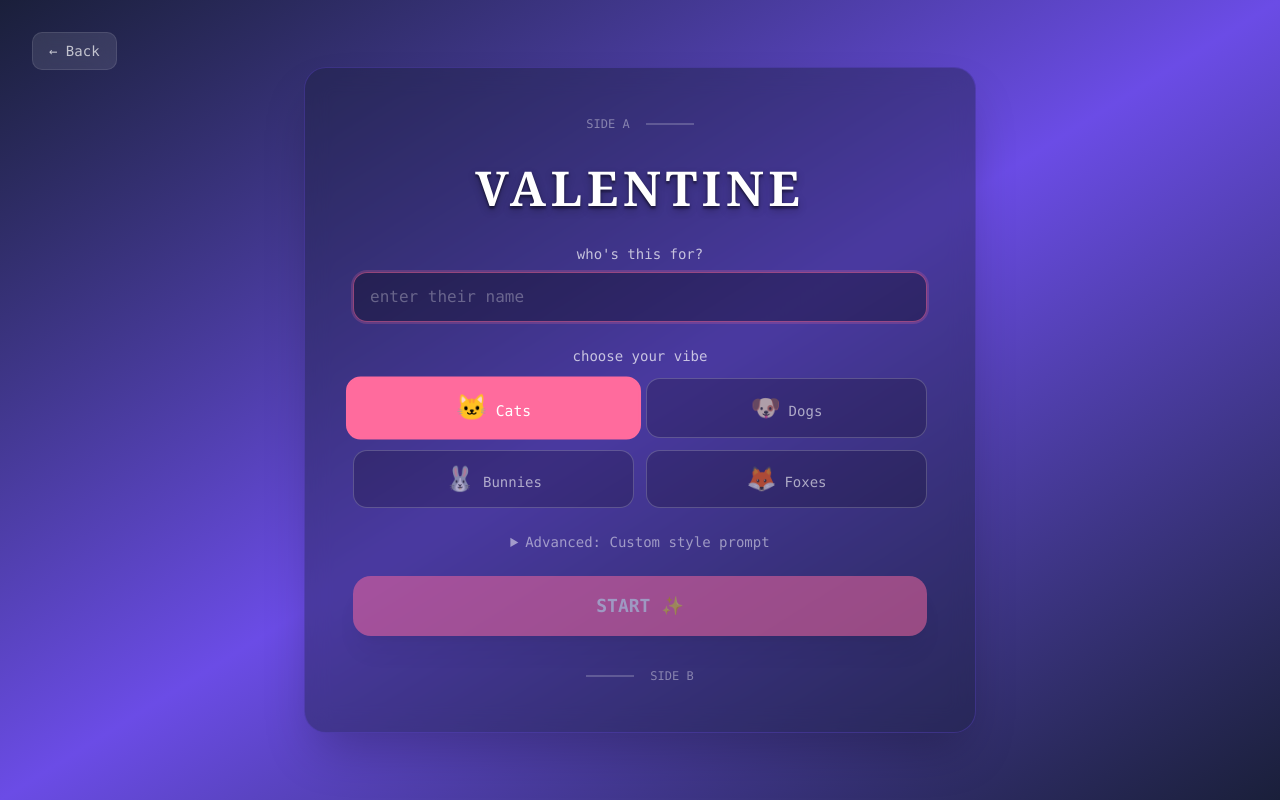
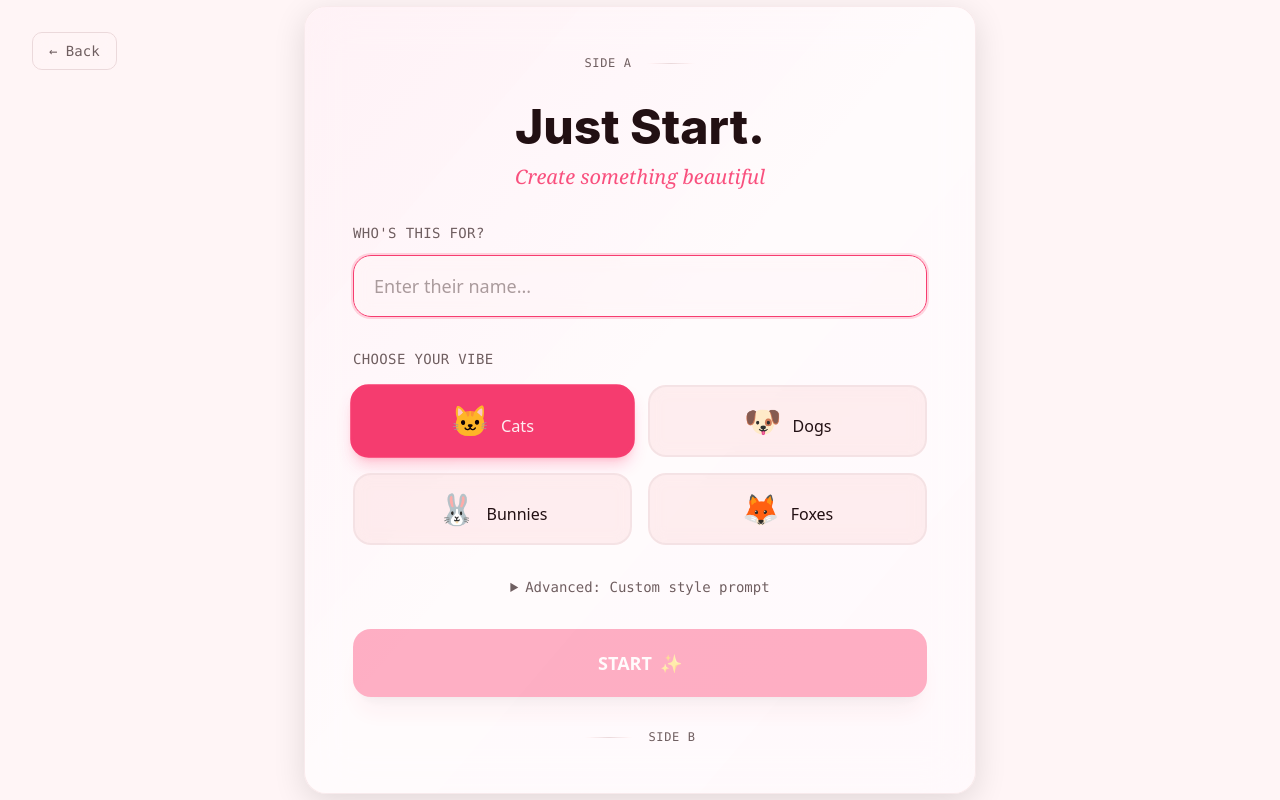
Before and after one commit to crafter-station/valentine-2026, a Next.js app: page /create in a window 1280 px wide. Built offline with nearby package versions, Linux system fonts and the light colour scheme.

Commit message:
feat: enhance create form with glassmorphism
- Add backdrop blur and transparency effects
- Staggered fade-in animations
- Improved hover states and transitions
- Better visual hierarchy
- Dynamic image loading per pet vibe

```diff
--- a/app/create/page.tsx
+++ b/app/create/page.tsx
@@ -26,12 +26,25 @@ export default function CreatePage() {
     { value: "foxes", label: "Foxes", emoji: "🦊" },
   ];
 
+  // Get animal name from petVibe
+  const getAnimalName = (vibe: PetVibe) => {
+    const names = {
+      cats: "cat",
+      dogs: "dog",
+      bunnies: "bunny",
+      foxes: "fox",
+    };
+    return names[vibe];
+  };
+
+  const animal = getAnimalName(petVibe);
+
   const slides = [
     {
       title: "MEMORIES",
       text: "Every moment with you feels like a favorite song on repeat",
       subtext: "the kind you never skip",
-      image: "/images/funky-cat.jpg",
+      image: `/images/${petVibe}/funky-${animal}.jpg`,
       bg: "bg-gradient-to-br from-funky-navy via-funky-purple to-funky-navy",
       frame: "bg-funky-navy/40 backdrop-blur-md border border-funky-purple/30",
       hasButtons: false,
@@ -40,7 +53,7 @@ export default function CreatePage() {
       title: "VIBES",
       text: "You're the perfect playlist",
       subtext: "every track hits different",
-      image: "/images/tipsy-cat.jpg",
+      image: `/images/${petVibe}/tipsy-${animal}.jpg`,
       bg: "bg-gradient-to-br from-tipsy-burgundy via-tipsy-wine to-tipsy-burgundy",
       frame: "bg-tipsy-burgundy/40 backdrop-blur-md border border-tipsy-rose/30",
       hasButtons: false,
@@ -49,7 +62,7 @@ export default function CreatePage() {
       title: "FEELS",
       text: "Like a cloudy day with you",
       subtext: "somehow it's still the best day",
-      image: "/images/cloudy-cat.jpg",
+      image: `/images/${petVibe}/cloudy-${animal}.jpg`,
       bg: "bg-gradient-to-br from-cloudy-teal via-cloudy-mint to-cloudy-teal",
       frame: "bg-cloudy-teal/40 backdrop-blur-md border border-cloudy-mint/30",
       hasButtons: false,
@@ -58,7 +71,7 @@ export default function CreatePage() {
       title: "QUESTION",
       text: "So... wanna be my Valentine?",
       subtext: "pick your answer wisely",
-      image: "/images/meowcha-cat.jpg",
+      image: `/images/${petVibe}/meowcha-${animal}.jpg`,
       bg: "bg-gradient-to-br from-meowcha-olive via-meowcha-lime/20 to-meowcha-olive",
       frame: "bg-meowcha-olive/40 backdrop-blur-md border border-meowcha-lime/30",
       hasButtons: true,
@@ -67,7 +80,7 @@ export default function CreatePage() {
       title: "YAYYY",
       text: "Best decision ever!",
       subtext: "let's make this Valentine's unforgettable",
-      image: "/images/celebration-cat.jpg",
+      image: `/images/${petVibe}/celebration-${animal}.jpg`,
       bg: "bg-gradient-to-br from-celebration-pink via-celebration-peach to-celebration-coral",
       frame: "bg-celebration-pink/40 backdrop-blur-md border border-celebration-coral/30",
       hasButtons: false,
@@ -259,62 +272,74 @@ export default function CreatePage() {
   // Selection Screen
   if (step === "select") {
     return (
-      <div className="h-screen w-screen bg-gradient-to-br from-funky-navy via-funky-purple to-funky-navy grain-intense scanline flex items-center justify-center p-4">
+      <div className="h-screen w-screen bg-background grain-intense flex items-center justify-center p-4">
         {/* Back button */}
         <Link
           href="/"
-          className="absolute top-4 left-4 md:top-8 md:left-8 px-4 py-2 bg-white/10 hover:bg-white/20 text-white/70 hover:text-white font-mono text-sm rounded-lg transition backdrop-blur-sm border border-white/10 z-50"
+          className="absolute top-4 left-4 md:top-8 md:left-8 px-4 py-2 bg-background/80 hover:bg-accent text-muted-foreground hover:text-foreground font-mono text-sm rounded-lg transition backdrop-blur-sm border border-border z-50"
         >
           ← Back
         </Link>
 
-        <div className="relative w-full max-w-2xl bg-funky-navy/40 backdrop-blur-md border border-funky-purple/30 rounded-3xl shadow-2xl p-8 md:p-12">
-          <div className="text-center space-y-8">
-            <div className="flex items-center justify-center gap-4 mb-8">
-              <div className="text-white/40 text-xs font-mono">SIDE A</div>
-              <div className="w-12 h-[2px] bg-white/20"></div>
+        <div className="relative w-full max-w-2xl bg-card/80 backdrop-blur-xl border border-border/50 rounded-3xl shadow-[0_8px_32px_rgba(0,0,0,0.12)] p-8 md:p-12 animate-in fade-in slide-in-from-bottom-4 duration-700">
+          {/* Decorative gradient */}
+          <div className="absolute inset-0 bg-gradient-to-br from-primary/5 via-transparent to-accent/5 rounded-3xl pointer-events-none" />
+
+          <div className="relative text-center space-y-8">
+            <div className="flex items-center justify-center gap-4 mb-8 animate-in fade-in duration-700 delay-100">
+              <div className="text-muted-foreground text-xs font-mono uppercase tracking-wider">SIDE A</div>
+              <div className="w-12 h-[1px] bg-gradient-to-r from-transparent via-border to-transparent"></div>
             </div>
 
-            <h1 className="font-serif text-4xl md:text-5xl font-bold text-white tracking-widest text-shadow-lg text-shadow-black/30 mb-8">
-              VALENTINE
-            </h1>
+            <div className="mb-8 space-y-3 animate-in fade-in duration-700 delay-200">
+              <h1 className="font-display text-3xl md:text-5xl font-extrabold text-foreground bg-clip-text">
+                Just Start.
+              </h1>
+              <p className="font-serif italic text-lg md:text-xl text-primary/90">
+                Create something beautiful
+              </p>
+            </div>
 
-            <form onSubmit={handleStart} className="space-y-6">
+            <form onSubmit={handleStart} className="space-y-8 animate-in fade-in duration-700 delay-300">
               {/* Name Input */}
-              <div className="space-y-2">
-                <label htmlFor="name" className="block text-white/70 font-mono text-sm">
-                  who's this for?
+              <div className="space-y-3 text-left">
+                <label htmlFor="name" className="block text-muted-foreground font-mono text-sm uppercase tracking-wide">
+                  Who's this for?
                 </label>
                 <input
                   id="name"
                   type="text"
                   value={name}
                   onChange={(e) => setName(e.target.value)}
-                  placeholder="enter their name"
-                  className="w-full px-4 py-3 bg-black/30 border border-white/20 rounded-xl text-white font-mono placeholder:text-white/30 focus:outline-none focus:border-funky-pink/50 focus:ring-2 focus:ring-funky-pink/20"
+                  placeholder="Enter their name..."
+                  className="w-full px-5 py-4 bg-background/50 backdrop-blur-sm border border-input/50 rounded-2xl text-foreground font-sans text-lg placeholder:text-muted-foreground/60 focus:outline-none focus:border-primary focus:ring-2 focus:ring-primary/20 transition-all duration-300 hover:border-input"
                   autoFocus
                 />
               </div>
 
               {/* Pet Vibe Selector */}
-              <div className="space-y-3">
-                <label className="block text-white/70 font-mono text-sm">
-                  choose your vibe
+              <div className="space-y-4 text-left">
+                <label className="block text-muted-foreground font-mono text-sm uppercase tracking-wide">
+                  Choose your vibe
                 </label>
-                <div className="grid grid-cols-2 gap-3">
-                  {petVibes.map((vibe) => (
+                <div className="grid grid-cols-2 gap-4">
+                  {petVibes.map((vibe, index) => (
                     <button
                       key={vibe.value}
                       type="button"
                       onClick={() => setPetVibe(vibe.value)}
-                      className={`px-4 py-3 rounded-xl font-mono text-sm transition-all ${
+                      style={{ animationDelay: `${index * 50}ms` }}
+                      className={`group relative px-5 py-4 rounded-2xl font-sans font-medium text-base transition-all duration-300 animate-in fade-in slide-in-from-bottom-2 ${
                         petVibe === vibe.value
-                          ? "bg-funky-pink text-white border-2 border-funky-pink scale-105"
-                          : "bg-black/20 text-white/60 border border-white/20 hover:bg-black/30"
+                          ? "bg-primary text-primary-foreground border-2 border-primary shadow-lg shadow-primary/25 scale-[1.02]"
+                          : "bg-secondary/50 backdrop-blur-sm text-secondary-foreground border-2 border-border/50 hover:border-primary/50 hover:bg-secondary/80 hover:scale-[1.02]"
                       }`}
                     >
-                      <span className="text-2xl mr-2">{vibe.emoji}</span>
-                      {vibe.label}
+                      <span className="text-3xl mr-3 inline-block group-hover:scale-110 transition-transform duration-300">{vibe.emoji}</span>
+                      <span>{vibe.label}</span>
+                      {petVibe === vibe.value && (
+                        <div className="absolute inset-0 rounded-2xl bg-primary/10 animate-pulse pointer-events-none" />
+                      )}
                     </button>
                   ))}
                 </div>
@@ -322,7 +347,7 @@ export default function CreatePage() {
 
               {/* Custom Prompt (Optional) */}
               <details className="group">
-                <summary className="cursor-pointer text-white/50 font-mono text-sm hover:text-white/70 transition">
+                <summary className="cursor-pointer text-muted-foreground font-mono text-sm hover:text-foreground transition">
                   Advanced: Custom style prompt
                 </summary>
                 <div className="mt-3">
@@ -330,7 +355,7 @@ export default function CreatePage() {
                     value={customPrompt}
                     onChange={(e) => setCustomPrompt(e.target.value)}
                     placeholder="e.g., cyberpunk style, neon colors, futuristic..."
-                    className="w-full px-4 py-3 bg-black/30 border border-white/20 rounded-xl text-white font-mono text-sm placeholder:text-white/30 focus:outline-none focus:border-funky-pink/50 focus:ring-2 focus:ring-funky-pink/20 resize-none"
+                    className="w-full px-4 py-3 bg-background border border-input rounded-xl text-foreground font-mono text-sm placeholder:text-muted-foreground focus:outline-none focus:border-ring focus:ring-2 focus:ring-ring/20 resize-none"
                     rows={3}
                   />
                 </div>
@@ -339,15 +364,28 @@ export default function CreatePage() {
               <button
                 type="submit"
                 disabled={!name.trim() || isStarting}
-                className="w-full px-8 py-4 bg-funky-pink text-white font-mono font-bold text-lg rounded-2xl hover:scale-105 transition-transform shadow-xl disabled:opacity-50 disabled:cursor-not-allowed disabled:hover:scale-100"
+                className="group relative w-full px-8 py-5 bg-primary text-primary-foreground font-sans font-bold text-lg rounded-2xl hover:scale-[1.02] hover:shadow-2xl hover:shadow-primary/30 transition-all duration-300 shadow-xl disabled:opacity-40 disabled:cursor-not-allowed disabled:hover:scale-100 overflow-hidden"
               >
-                {isStarting ? "Loading..." : "START ✨"}
+                <span className="relative z-10 flex items-center justify-center gap-2">
+                  {isStarting ? (
+                    <>
+                      <span className="animate-spin">⚡</span>
+                      Loading...
+                    </>
+                  ) : (
+                    <>
+                      START
+                      <span className="group-hover:rotate-12 transition-transform duration-300">✨</span>
+                    </>
+                  )}
+                </span>
+                <div className="absolute inset-0 bg-gradient-to-r from-primary via-primary/90 to-primary opacity-0 group-hover:opacity-100 transition-opacity duration-300" />
               </button>
             </form>
 
-            <div className="flex items-center justify-center gap-4 mt-8">
-              <div className="w-12 h-[2px] bg-white/20"></div>
-              <div className="text-white/40 text-xs font-mono">SIDE B</div>
+            <div className="flex items-center justify-center gap-4 mt-8 animate-in fade-in duration-700 delay-500">
+              <div className="w-12 h-[1px] bg-gradient-to-l from-transparent via-border to-transparent"></div>
+              <div className="text-muted-foreground text-xs font-mono uppercase tracking-wider">SIDE B</div>
             </div>
           </div>
         </div>
@@ -374,7 +412,7 @@ export default function CreatePage() {
               <div className="w-8 md:w-12 h-[2px] bg-white/20"></div>
             </div>
 
-            <h1 className="font-serif text-3xl md:text-5xl font-bold text-white tracking-widest text-shadow-lg text-shadow-black/30">
+            <h1 className="font-serif text-2xl md:text-4xl font-bold text-white tracking-widest text-shadow-lg text-shadow-black/30">
               {slide.title}
             </h1>
 
@@ -386,7 +424,7 @@ export default function CreatePage() {
 
           <div className={`flex-1 ${slide.frame} rounded-2xl md:rounded-3xl shadow-2xl relative p-4 md:p-8 flex flex-col min-h-0 animate-in fade-in duration-500`}>
             <div className="flex-1 flex items-center justify-center min-h-0">
-              <div className="relative w-full max-w-md aspect-square flex-shrink-0 animate-in zoom-in duration-700">
+              <div className="relative w-full max-w-md aspect-square flex-shrink-0 animate-in zoom-in duration-700 cat-float">
                 <Image
                   src={slide.image}
                   alt="Illustration"
@@ -398,10 +436,10 @@ export default function CreatePage() {
             </div>
 
             <div className="text-center space-y-2 md:space-y-3 mt-4 flex-shrink-0 animate-in slide-in-from-bottom duration-700 delay-200">
-              <p className="text-white font-serif text-2xl md:text-4xl font-bold leading-tight">
+              <p className="text-white font-serif text-xl md:text-3xl font-bold leading-tight">
                 {slide.text}
               </p>
-              <p className="text-white/60 font-mono text-sm md:text-base">{slide.subtext}</p>
+              <p className="text-white/60 font-mono text-xs md:text-sm">{slide.subtext}</p>
             </div>
 
             {slide.hasButtons && (
@@ -409,7 +447,7 @@ export default function CreatePage() {
                 <div className="absolute inset-0 flex items-center justify-center gap-4 md:gap-6">
                   <button
                     onClick={handleYes}
-                    className="px-8 md:px-12 py-3 md:py-5 bg-meowcha-brown text-meowcha-lime font-mono font-bold text-lg md:text-2xl rounded-2xl hover:scale-110 transition-all duration-200 shadow-xl hover:shadow-meowcha-lime/50 z-20 relative"
+                    className="px-6 md:px-10 py-2 md:py-4 bg-meowcha-brown text-meowcha-lime font-mono font-bold text-base md:text-xl rounded-2xl hover:scale-110 transition-all duration-200 shadow-xl hover:shadow-meowcha-lime/50 z-20 relative"
                   >
                     YES ✨
                   </button>
@@ -418,7 +456,7 @@ export default function CreatePage() {
                     style={{
                       transform: `translate(${noButtonPos.x}px, ${noButtonPos.y}px)`,
                     }}
-                    className="px-8 md:px-12 py-3 md:py-5 bg-white/30 text-meowcha-brown/60 font-mono text-lg md:text-2xl rounded-2xl cursor-pointer transition-transform duration-100 ease-out will-change-transform relative z-10"
+                    className="px-6 md:px-10 py-2 md:py-4 bg-white/30 text-meowcha-brown/60 font-mono text-base md:text-xl rounded-2xl cursor-pointer transition-transform duration-100 ease-out will-change-transform relative z-10"
                   >
                     no
                   </button>
```
